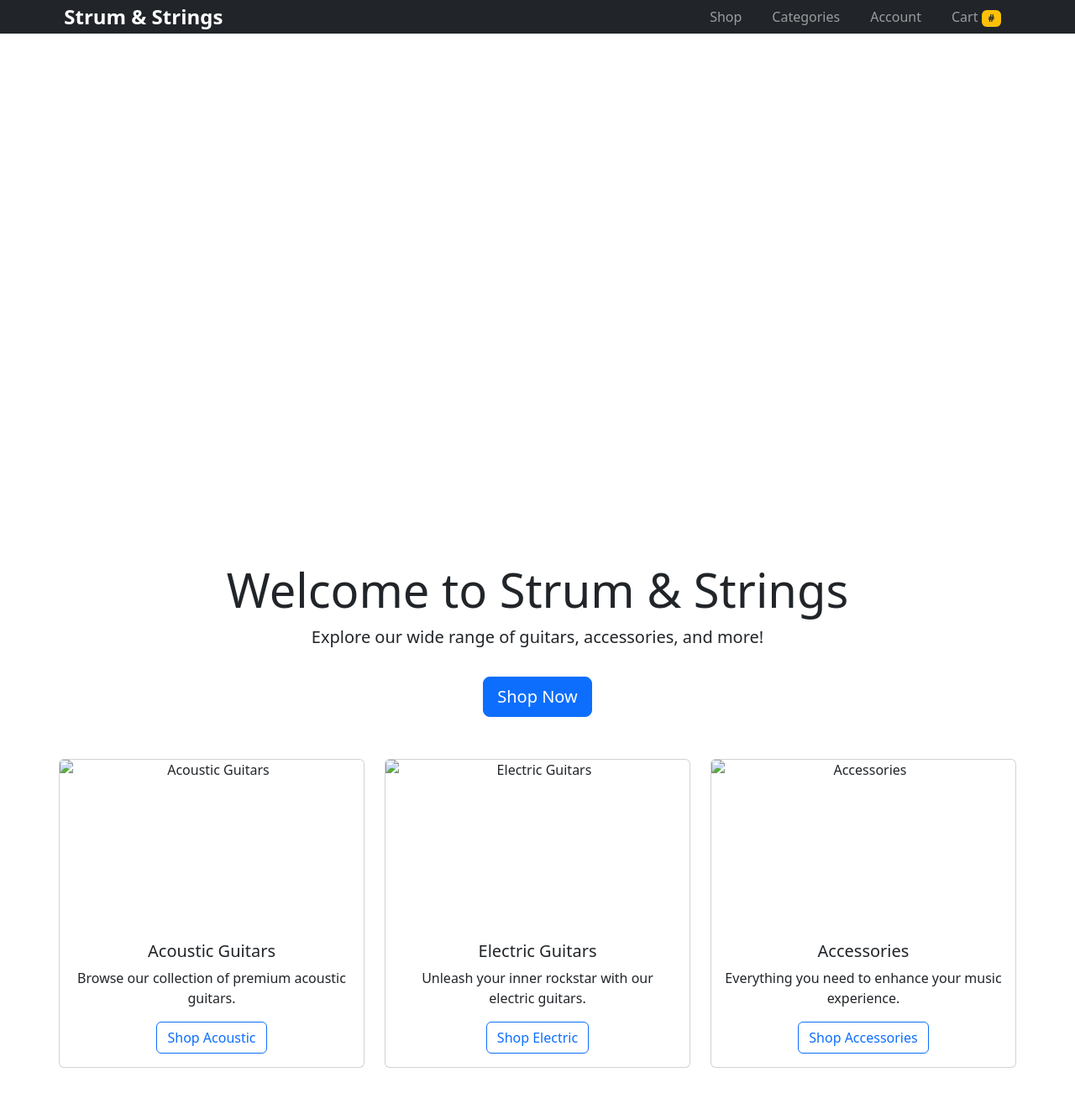
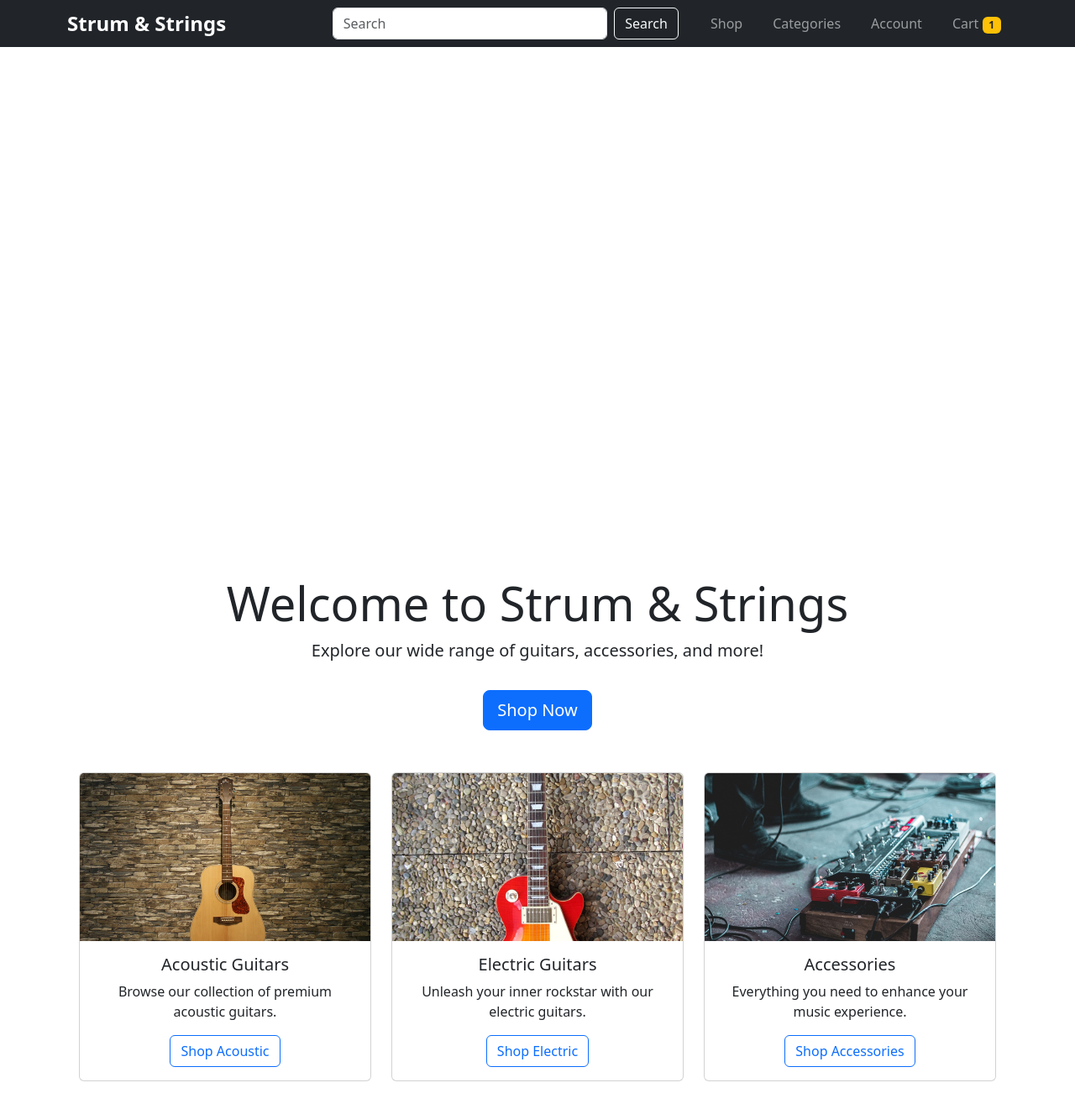
Before and after one commit to seanpatton1/Strum-and-Strings, a Django app: template home/templates/home/index.html in a window 1280 px wide. Shown: the top 1327 px of the page at 84% size. Run offline with Django 5.2, Linux system fonts and the light colour scheme; the template is opened without the code that fills it: most values are stand-ins (such as "Sample title", 1, 10 or a date in 2020); some libraries are stand-ins or nearby versions.

Commit message:
added in images on 3 sale sections and edited css

```diff
--- a/home/templates/home/index.html
+++ b/home/templates/home/index.html
@@ -17,7 +17,7 @@
             <!-- Acoustic Guitars -->
             <div class="col-md-4">
                 <div class="card h-100">
-                    <img src="#" class="card-img-top" alt="Acoustic Guitars">
+                    <img src="/static/images/acoustic-guitar-home.jpg" class="card-img-top" alt="Acoustic Guitars">
                     <div class="card-body text-center">
                         <h5 class="card-title">Acoustic Guitars</h5>
                         <p class="card-text">Browse our collection of premium acoustic guitars.</p>
@@ -29,7 +29,7 @@
             <!-- Electric Guitars -->
             <div class="col-md-4">
                 <div class="card h-100">
-                    <img src="#" class="card-img-top" alt="Electric Guitars">
+                    <img src="/static/images/electric-guitar-home.jpg" class="card-img-top" alt="Electric Guitars">
                     <div class="card-body text-center">
                         <h5 class="card-title">Electric Guitars</h5>
                         <p class="card-text">Unleash your inner rockstar with our electric guitars.</p>
@@ -41,7 +41,7 @@
             <!-- Accessories -->
             <div class="col-md-4">
                 <div class="card h-100">
-                    <img src="#" class="card-img-top" alt="Accessories">
+                    <img src="/static/images/accessories-home.jpg" class="card-img-top" alt="Accessories">
                     <div class="card-body text-center">
                         <h5 class="card-title">Accessories</h5>
                         <p class="card-text">Everything you need to enhance your music experience.</p>
--- a/static/css/base.css
+++ b/static/css/base.css
@@ -19,11 +19,6 @@ main {
     background-position: center;
     background-repeat: no-repeat;
     width: 100%; /* Ensure no overflow */
-}
-
-.container {
-    padding: 0 !important;
-    margin: 0 auto;
 }
 
 .hero {
@@ -59,6 +54,21 @@ header .navbar-nav .nav-link {
     margin: 0 10px;
 }
 
-header img {
-    height: 50px;
+.navbar-brand-container {
+    flex-grow: 1;
+    margin-left: 0;
+    padding-left: 10px;
 }
+
+/* Navbar Search Bar */
+.search-bar {
+    width: 50%; /* Adjust the width of the search bar */
+}
+
+.search-bar input {
+    width: 80%; /* Set the width of the input field */
+}
+
+.search-bar button {
+    white-space: nowrap;
+}
--- a/templates/base.html
+++ b/templates/base.html
@@ -29,7 +29,6 @@
             <!-- Brand Section -->
             <div class="navbar-brand-container">
                 <a class="navbar-brand" href="#">
-                    <img src="#" alt="" height="40">
                     Strum & Strings
                 </a>
             </div>
@@ -39,8 +38,15 @@
                 <span class="navbar-toggler-icon"></span>
             </button>
 
-            <!-- Navigation Links Section -->
-            <div class="collapse navbar-collapse" id="navbarNav">
+            <!-- Centered Search Bar and Navigation -->
+            <div class="collapse navbar-collapse justify-content-between" id="navbarNav">
+                <!-- Centered Search Bar -->
+                <form class="d-flex mx-auto search-bar" role="search" action="/search/" method="get">
+                    <input class="form-control me-2" type="search" name="q" placeholder="Search" aria-label="Search">
+                    <button class="btn btn-outline-light" type="submit">Search</button>
+                </form>
+
+                <!-- Navigation Links -->
                 <ul class="navbar-nav ms-auto">
                     <li class="nav-item">
                         <a class="nav-link" href="#">Shop</a>
@@ -54,7 +60,7 @@
                     <li class="nav-item">
                         <a class="nav-link" href="#">
                             Cart
-                            <span class="badge bg-warning text-dark">#</span>
+                            <span class="badge bg-warning text-dark">{{ cart_item_count }}</span>
                         </a>
                     </li>
                 </ul>
```
Also changed, not shown: static/images/accessories-home.jpg (added), static/images/acoustic-guitar-home.jpg (added), static/images/electric-guitar-home.jpg (added), static/images/guitar-logo-home.webp (added).
